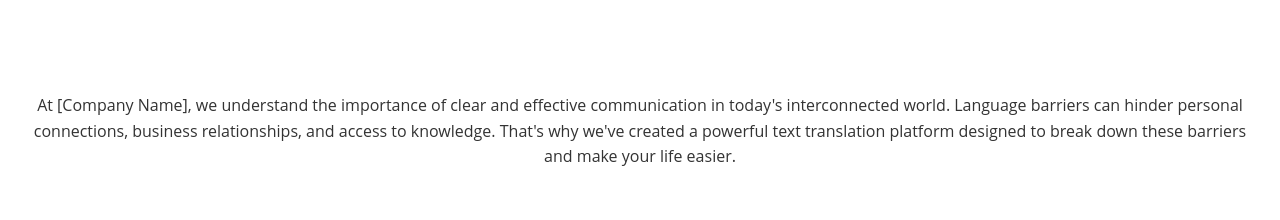
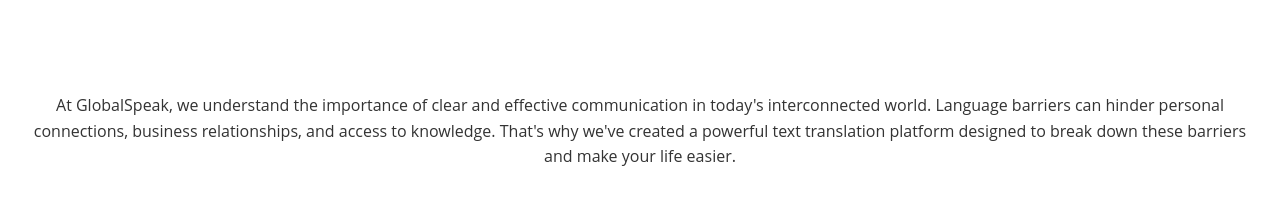
Before and after one commit to sirsatdiv/globalSpeak, a plain HTML site: page index.html in a window 1280 px wide. Shown: the part 6225-6445 px from the top of the page. Drawn offline with nearby package versions, Linux system fonts and the light colour scheme.

Commit message:
update about

```diff
--- a/index.html
+++ b/index.html
@@ -136,7 +136,7 @@
       <section class="about-page" id="about">
         <h2>About</h2>
         <div class="about-content">
-          <p>At [Company Name], we understand the importance of clear and effective communication in today's
+          <p>At GlobalSpeak, we understand the importance of clear and effective communication in today's
             interconnected world. Language barriers can hinder personal connections, business relationships, and access
             to knowledge. That's why we've created a powerful text translation platform designed to break down these
             barriers and make your life easier.</p>
```
